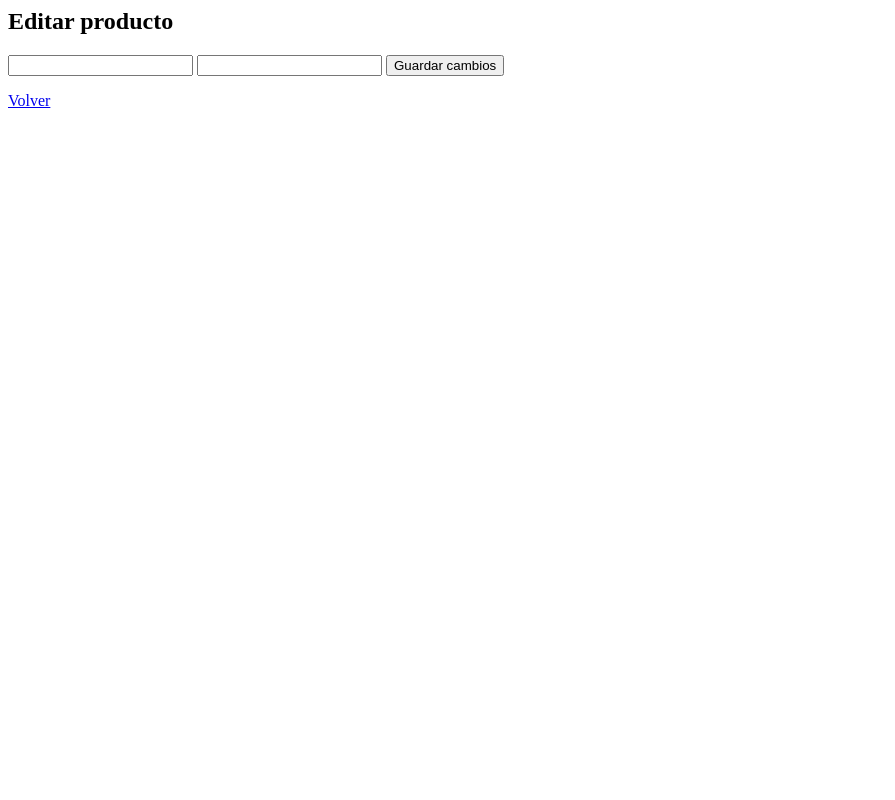
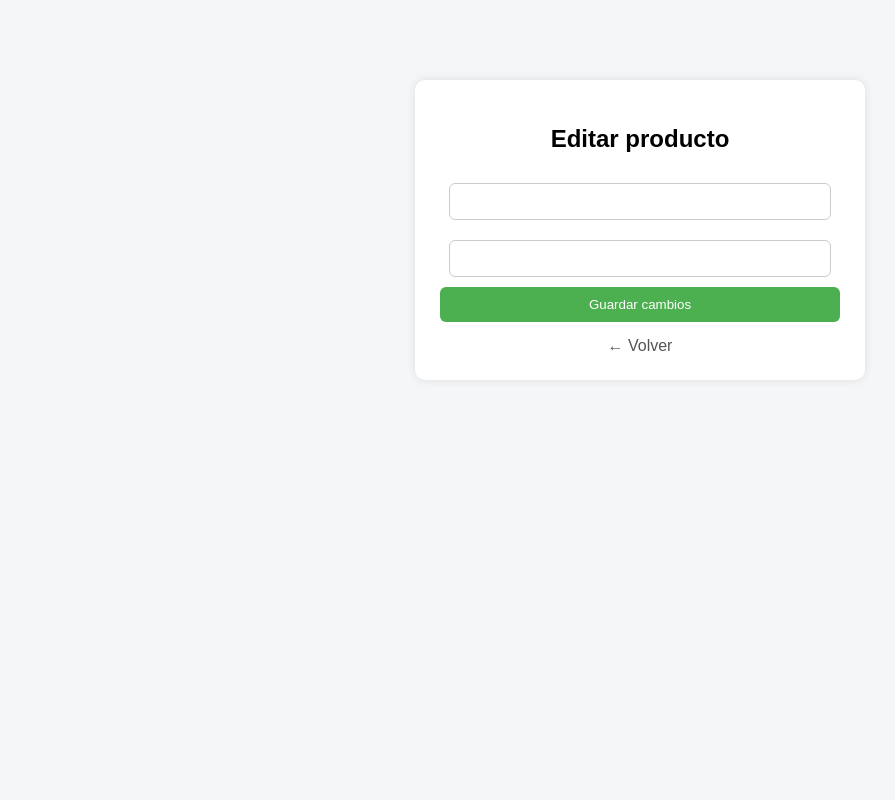
Before and after one commit to cristanipapi2013-beep/inventario_web, a Flask app: page /editar/1 in a window 1280 px wide. Shown: the whole page, without its empty margins (0-895 px from the left). Run offline with Flask 3, Linux system fonts and the light colour scheme.

Commit message:
Mejore estilos editar

```diff
--- a/static/style.css
+++ b/static/style.css
@@ -1,35 +1,47 @@
-body{
-    font-family: Arial;
-    background: #d6d4d4;
-    padding: 20px;
+body {
+    font-family: Arial, sans-serif;
+    background: #f4f6f8;
 }
 
-h1{
-    color: #333;
+.container {
+    width: 400px;
+    margin: 80px auto;
+    background: white;
+    padding: 25px;
+    border-radius: 10px;
+    box-shadow: 0px 0px 10px rgba(0,0,0,0.1);
+    text-align: center;
 }
 
-form{
+h2 {
     margin-bottom: 20px;
 }
 
-input, button{
+input {
+    width: 90%;
     padding: 10px;
-    margin: 5px;
+    margin: 10px 0;
+    border: 1px solid #ccc;
+    border-radius: 6px;
 }
 
-ul{
-    list-style: none;
-    padding: 0;
+button {
+    width: 100%;
+    padding: 10px;
+    background: #4CAF50;
+    color: white;
+    border: none;
+    border-radius: 6px;
+    cursor: pointer;
 }
 
-li{
-    background: white;
-    padding: 10px;
-    margin-bottom: 10px;
-    border-radius: 5px;
+button:hover {
+    background: #45a049;
 }
 
-a{
-    color: red;
-    margin-left: 10px;
+.volver {
+    display: block;
+    margin-top: 15px;
+    text-decoration: none;
+    color: #555;
 }
--- a/templates/editar.html
+++ b/templates/editar.html
@@ -1,3 +1,12 @@
+<!DOCTYPE html>
+<html>
+<head>
+    <title>Editar producto</title>
+    <link rel="stylesheet" href="/static/style.css">
+</head>
+<body>
+
+<div class="container">
     <h2>Editar producto</h2>
 
     <form method="POST">
@@ -6,4 +15,8 @@
         <button type="submit">Guardar cambios</button>
     </form>
 
-<a href="/">Volver</a>
+    <a href="/" class="volver">← Volver</a>
+</div>
+
+</body>
+</html>
```
Lines whose indentation alone changed are shown as unchanged.
